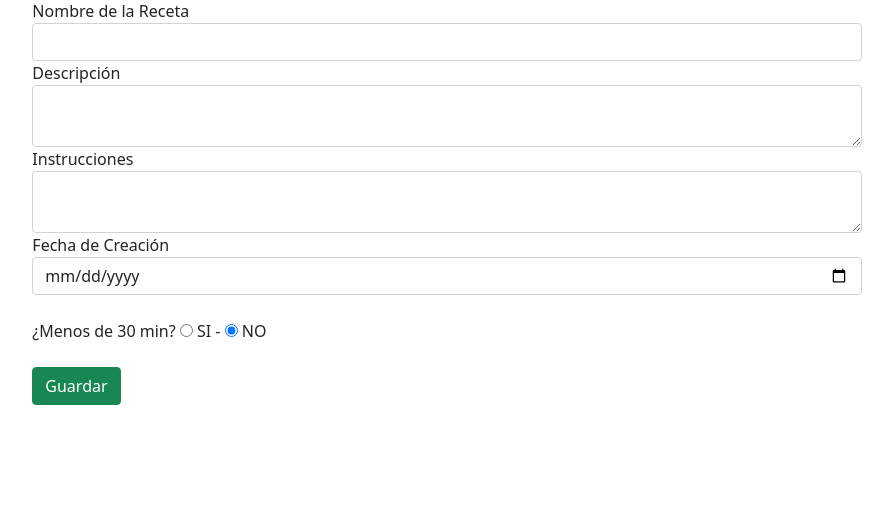
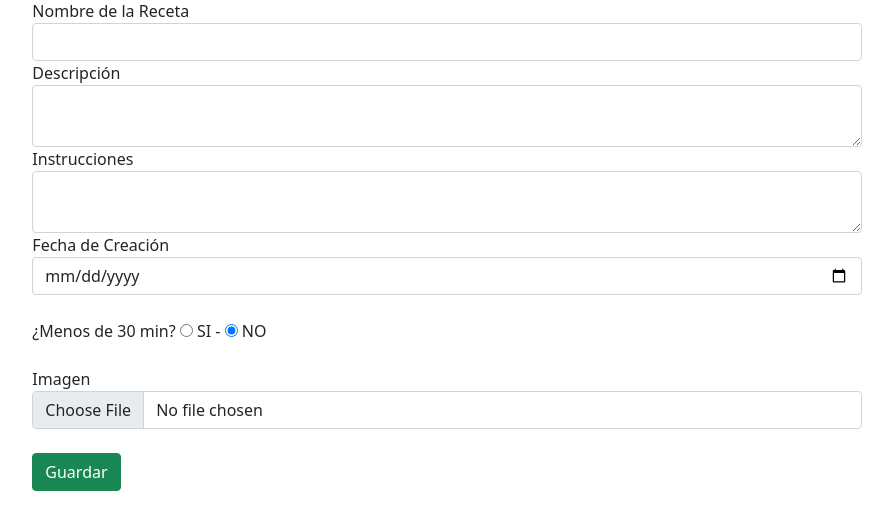
Before and after one commit to JasminCoder/Recetas, a Flask app: page /new/recipe in a window 1280 px wide. Shown: the part 129-659 px from the top of the page, without its empty margins (193-1086 px from the left). Run offline with Flask 2, Linux system fonts and the light colour scheme; the visitor is signed in with stand-in values (Sample User, id 1).

Commit message:
Subiendo imagenes con Python

```diff
--- a/flask_app/__init__.py
+++ b/flask_app/__init__.py
@@ -5,3 +5,5 @@ from flask import Flask
 app = Flask(__name__)
 
 app.secret_key = "llave secreta"
+
+app.config['UPLOAD_FOLDER'] = 'flask_app/static/img'
--- a/flask_app/controllers/recipes_controller.py
+++ b/flask_app/controllers/recipes_controller.py
@@ -1,9 +1,13 @@
-from flask import render_template, redirect, request, session
+from flask import render_template, redirect, request, session, flash
 from flask_app import app
 
 #Importamos los modelos
 from flask_app.models.users import User
 from flask_app.models.recipes import Recipe
+
+#Importaciones para subir imágenes
+from werkzeug.utils import secure_filename
+import os
 
 
 #ruta nueva receta
@@ -33,8 +37,39 @@ def create_recipe():
     if not Recipe.valida_receta(request.form):
         return redirect('/new/recipe')
 
+    #Validamos que haya subido algo
+    if 'image' not in request.files:
+        flash('No seleccionó ninguna imagen', 'receta')
+        return redirect('/new/recipe')
+
+    #Variable con imagen
+    image = request.files['image']
+
+    #Validamos que el nombre no este vacío
+    if image.filename == '':
+        flash('Nombre de imagen vacío', 'receta')
+        return redirect('/new/recipe')
+
+    #Generamos de manera segura el nombre de la imagen
+    nombre_imagen = secure_filename(image.filename)
+
+    #Guardamos la imagen
+    image.save(os.path.join(app.config['UPLOAD_FOLDER'], nombre_imagen))
+
+
+    #Diccionario con todos los datos del formulario
+    formulario = {
+        "name": request.form['name'],
+        "description": request.form['description'],
+        "instructions": request.form['instructions'],
+        "date_made": request.form['date_made'],
+        "under_30": int(request.form['under_30']),
+        "image": nombre_imagen,
+        "user_id": request.form['user_id']
+    }
+
     #Guardamos la receta
-    Recipe.save(request.form)
+    Recipe.save(formulario)
 
     return redirect('/dashboard')
 
@@ -52,7 +87,7 @@ def edit_recipe(id):
 
     user = User.get_by_id(formulario) #Recibo la instancia de usuario en base a su ID
 
-    #la instancia de la receta que se debe desplegar en editar - en base al ID que recibimos en URL
+    #la instancia de la receta que se debe desplegar en editar (en base al ID que recibimos en URL)
     formulario_receta = {"id": id}
     recipe = Recipe.get_by_id(formulario_receta)
 
--- a/flask_app/models/recipes.py
+++ b/flask_app/models/recipes.py
@@ -13,7 +13,9 @@ class Recipe:
         self.under_30 = data['under_30']
         self.created_at = data['created_at']
         self.updated_at = data['updated_at']
+        self.image = data['image']
         self.user_id = data['user_id']
+
 
         #LEFT JOIN
         self.first_name = data['first_name']
@@ -49,7 +51,7 @@ class Recipe:
     @classmethod
     def save(cls, formulario):
         #formulario = {name: "albondigas", descripction: "albondigas de carne", instruction: "....", date_made: "0000-00-00...."}
-        query = "INSERT INTO recipes (name, description, instructions, date_made, under_30, user_id) VALUES (%(name)s, %(description)s, %(instructions)s, %(date_made)s, %(under_30)s, %(user_id)s)"
+        query = "INSERT INTO recipes (name, description, instructions, date_made, under_30, user_id, image) VALUES (%(name)s, %(description)s, %(instructions)s, %(date_made)s, %(under_30)s, %(user_id)s, %(image)s)"
         result = connectToMySQL('esquema_recetas').query_db(query, formulario)
         return result
 
@@ -101,7 +103,7 @@ class Recipe:
     @classmethod
     def update(cls, formulario):
         #formulario = {name: Albondigas, description: bolitas de carne, instructions:......., recipe_id: 1}
-        query = "UPDATE recipes SET name=%(name)s, description=%(description)s, instructions=%(instructions)s, date_made=%(date_made)s, under_30=%(under_30)s WHERE id=%(recipe_id)s "
+        query = "UPDATE recipes SET name=%(name)s, description=%(description)s, instructions=%(instructions)s, date_made=%(date_made)s, under_30=%(under_30)s, WHERE id=%(recipe_id)s "
         result = connectToMySQL('esquema_recetas').query_db(query, formulario)
         return result
 
--- a/flask_app/templates/edit_recipe.html
+++ b/flask_app/templates/edit_recipe.html
@@ -60,6 +60,7 @@
                 <label for="under_30NO">NO</label>
             </div>
             <br>
+
             <input type="hidden" name="user_id" value="{{session['user_id']}}">
             <input type="hidden" name="recipe_id" value="{{recipe.id}}">
             <input type="submit" value="Guardar" class="btn btn-success">
--- a/flask_app/templates/new_recipe.html
+++ b/flask_app/templates/new_recipe.html
@@ -30,7 +30,7 @@
         {% endwith %}
 
         <!--Mesajes-->
-        <form action="/create/recipe" method="post">
+        <form action="/create/recipe" method="post" enctype="multipart/form-data">
             <div class="form-group">
                 <label for="name">Nombre de la Receta</label>
                 <input type="text" id="name" name="name" class="form-control">
@@ -60,6 +60,11 @@
                 <label for="under_30NO">NO</label>
             </div>
             <br>
+            <div class="form-group">
+                <label for="image">Imagen</label>
+                <input type="file" id="image" name="image" class="form-control">
+            </div>
+            <br>
             <input type="hidden" name="user_id" value="{{session['user_id']}}">
             <input type="submit" value="Guardar" class="btn btn-success">
         </form>
--- a/flask_app/templates/show_recipe.html
+++ b/flask_app/templates/show_recipe.html
@@ -42,6 +42,12 @@
                     {% endif %}
                 </div>
             </div>
+            <br>
+            <div>
+                {% if recipe.image is not none %}
+                    <img src="{{ url_for('static', filename='img/'+recipe.image) }}" class="img-fluid">
+                {% endif %}
+            </div>
 
             <div class="card-footer">
                 Publicado por: {{recipe.first_name}}
```
Also changed, not shown: flask_app/static/img/frutas.jpg (added), flask_app/static/img/kuchen.jfif (added), flask_app/static/img/sandwich.jfif (added).
